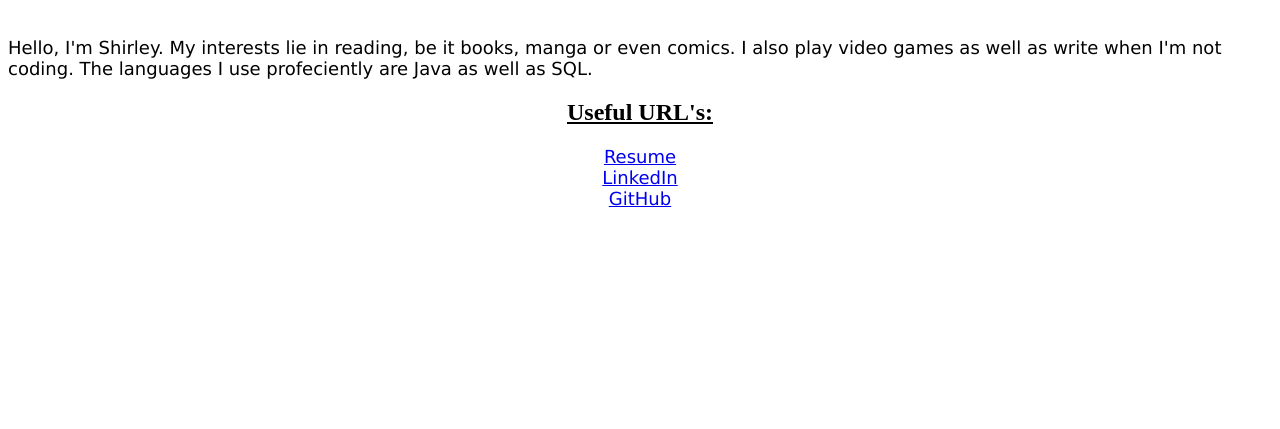
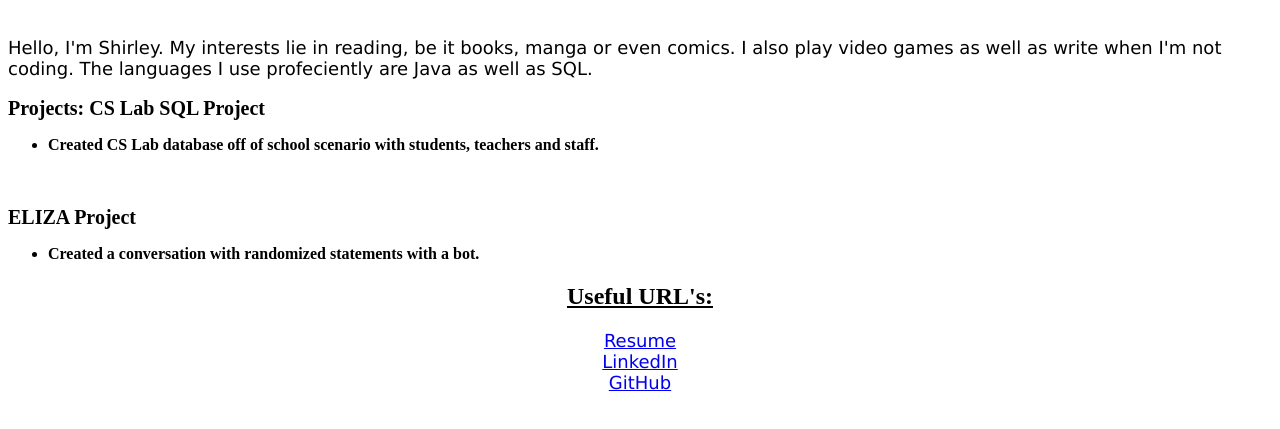
Before and after one commit to AllanAlvarez1/CMP-464-Project-1-, a plain HTML site: page SP website.html in a window 1280 px wide. Shown: the part 73-502 px from the top of the page. Drawn offline with Linux system fonts and the light colour scheme.

Commit message:
Update SP website.html

```diff
--- a/SP website.html
+++ b/SP website.html
@@ -1,4 +1,4 @@
-  <!DOCTYPE html>
+ <!DOCTYPE html>
 <html lang="en">
 <head>
     <meta charset="UTF-8">
@@ -15,13 +15,47 @@
     </center>
 
     <center>
-    <img src= "ShirleyP.jpg" style="width:500px;height:400;"/>
+        <img src= "ShirleyP.jpg" style="width:500px;height:400;"/>
     </center>
     <br> <br>
 
     <paragraph style="font-family: Verdana, Geneva, Tahoma, sans-serif; font-size: large;"> Hello, I'm Shirley. My interests lie in reading, be it books, manga or even comics.
-     I also play video games as well as write when I'm not coding. The languages I use profeciently are Java as well as SQL. </paragraph>
+     I also play video games as well as write when I'm not coding. The languages I use profeciently are Java as well as SQL.  </paragraph>
 
+
+     <br> <br>
+
+     <div>
+        <b>
+
+
+        <p3 style="font-size: 20px;"> Projects: </p3>
+
+        <p4 style="font-size: 20px;"> CS Lab SQL Project </p4>
+
+
+
+        <ul style="list-style-type:disc ;">
+        <li>
+        <p5> Created CS Lab database off of school scenario with students, teachers and staff.</p5>
+        <p6> </p6>
+
+        </li>
+        <br> <br>
+        </ul>
+
+        <p4 style="font-size: 20px;"> ELIZA Project </p4>
+
+        <ul style="list-style-type:disc ;">
+            <li>
+            <p5> Created a conversation with randomized statements with a bot. </p5>
+            <p6> </p6>
+
+            </li>
+
+
+    </b>
+     </div>
 <center>
     <h2>
        <u>
@@ -51,5 +85,6 @@
     </center>
 
 
+
 </body>
 </html>
```
